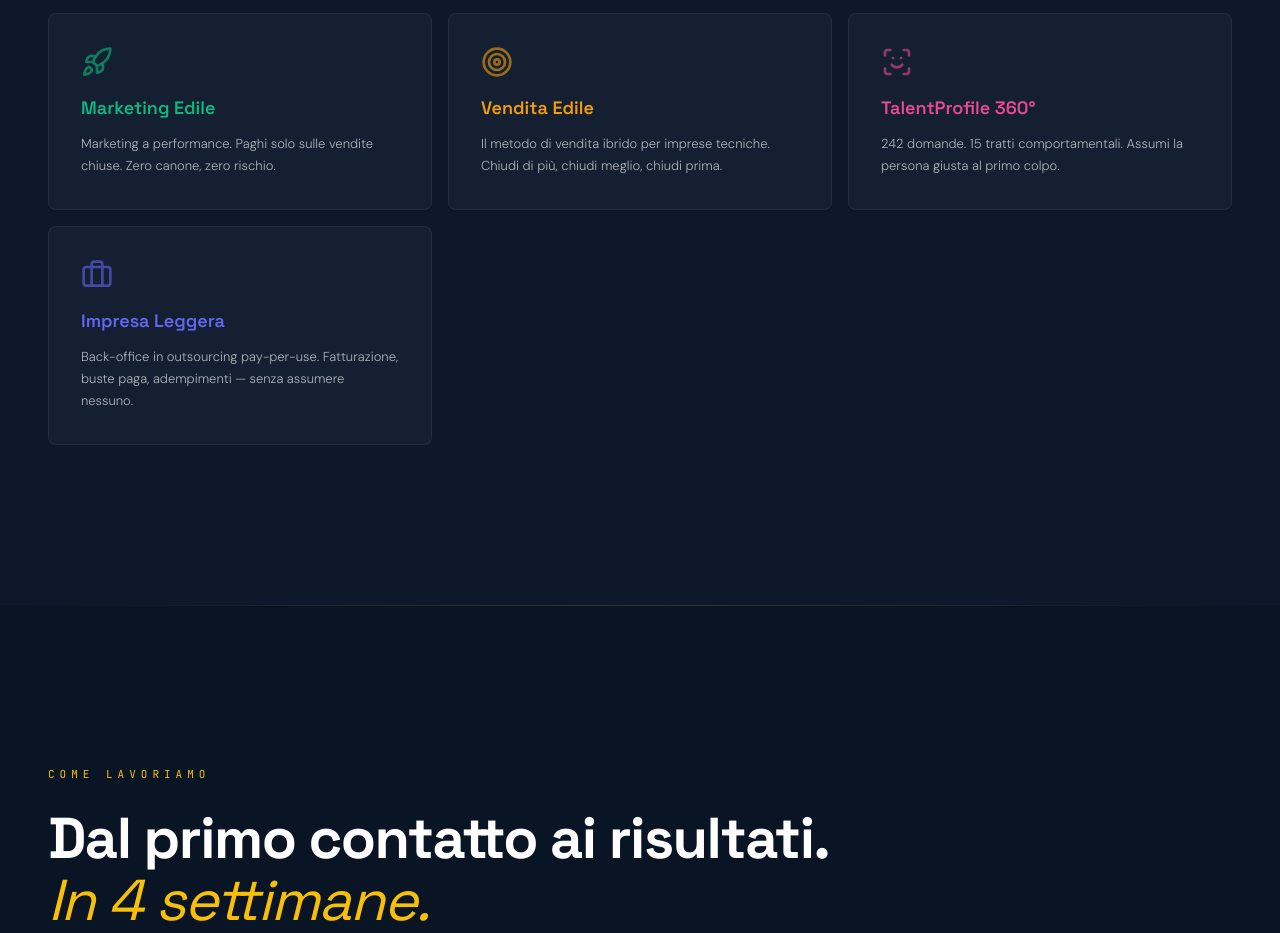
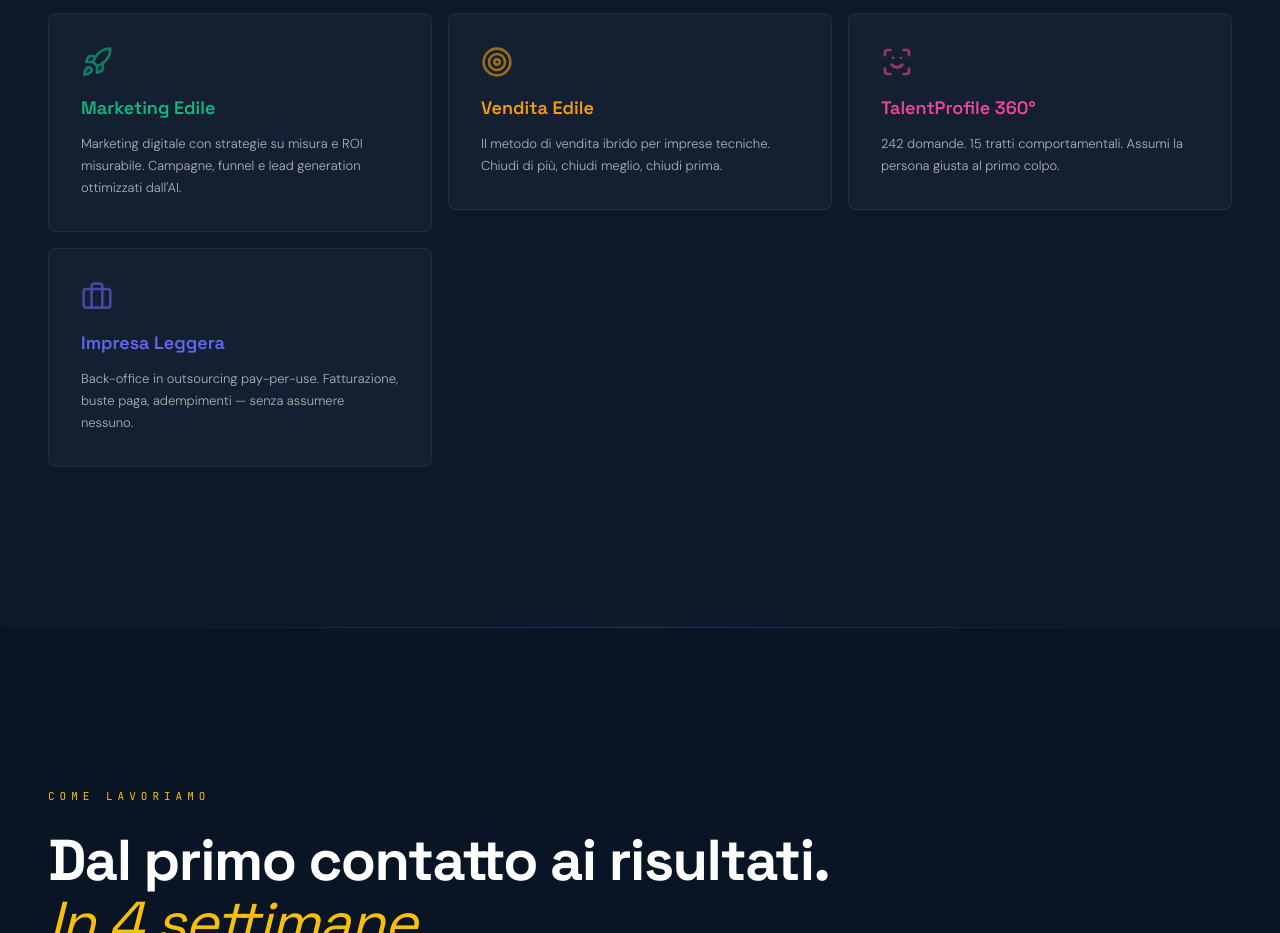
Before and after one commit to Ediliziaio/aedix, a React (Vite) app: page / in a window 1280 px wide. Shown: the part 9460-10393 px from the top of the page. Built offline with nearby package versions, Linux system fonts and the light colour scheme; the HTML template or start-up script is replaced by a standard one.

Commit message:
Preceding changes

```diff
--- a/src/pages/Index.tsx
+++ b/src/pages/Index.tsx
@@ -507,7 +507,7 @@ const projects = [
   { name: "Edilizia in Cloud", color: "#00D4FF", desc: "Il sistema operativo per le imprese edili. Gestionale, cantieri, documenti, team — tutto in una piattaforma." },
   { name: "Cantiere in Cloud", color: "#FF6B35", desc: "Sicurezza cantiere e documentazione a norma. Ogni obbligo di legge sotto controllo, in tempo reale." },
   { name: "Edilizia.io", color: "#A855F7", desc: "Agenti AI as a Service. 11 agenti operativi che lavorano per la tua impresa 24 ore su 24." },
-  { name: "Marketing Edile", color: "#10B981", desc: "Marketing a performance. Paghi solo sulle vendite chiuse. Zero canone, zero rischio." },
+  { name: "Marketing Edile", color: "#10B981", desc: "Marketing digitale con strategie su misura e ROI misurabile. Campagne, funnel e lead generation ottimizzati dall'AI." },
   { name: "Vendita Edile", color: "#F59E0B", desc: "Il metodo di vendita ibrido per imprese tecniche. Chiudi di più, chiudi meglio, chiudi prima." },
   { name: "TalentProfile 360°", color: "#EC4899", desc: "242 domande. 15 tratti comportamentali. Assumi la persona giusta al primo colpo." },
   { name: "Impresa Leggera", color: "#6366F1", desc: "Back-office in outsourcing pay-per-use. Fatturazione, buste paga, adempimenti — senza assumere nessuno." },
```
